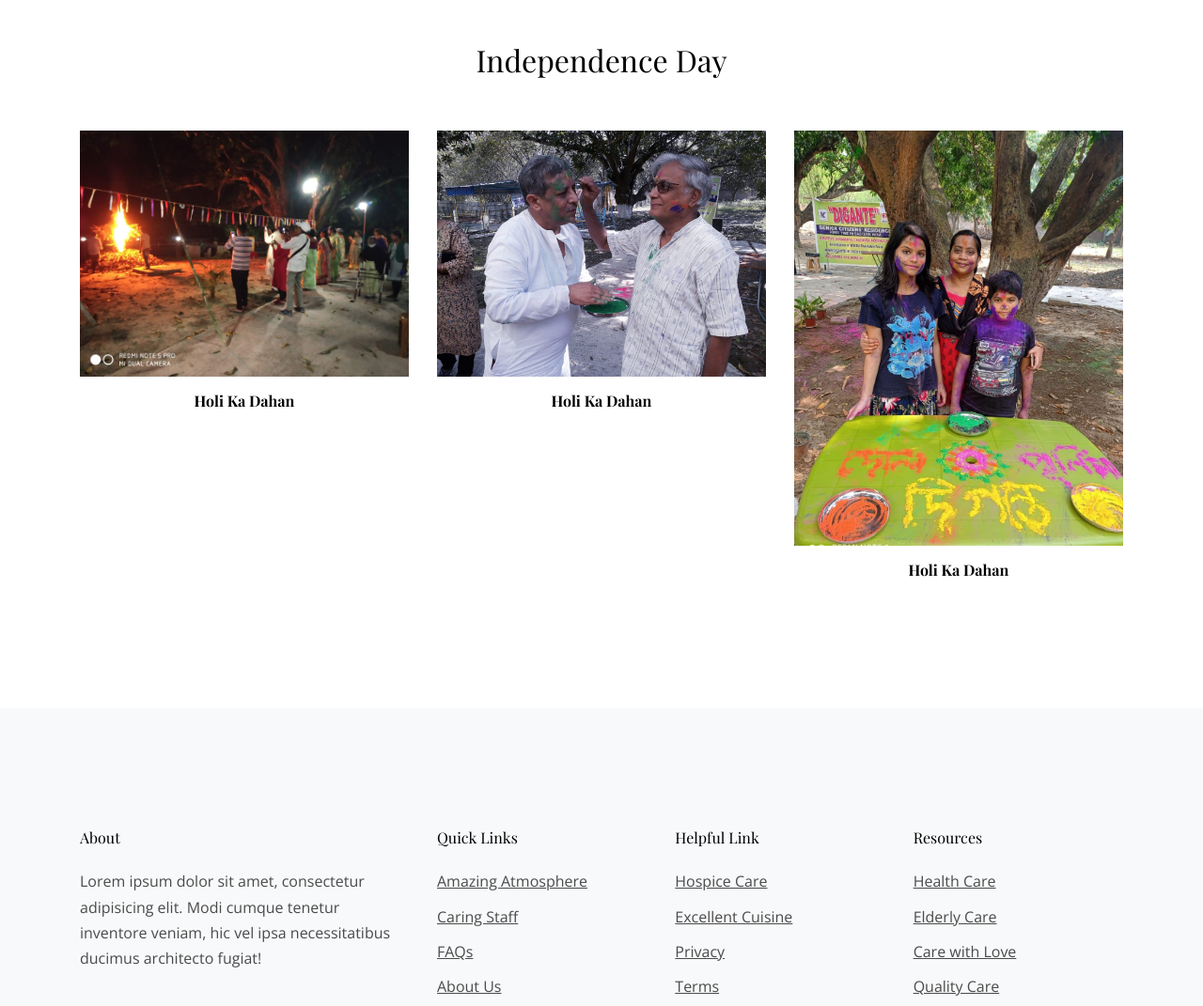
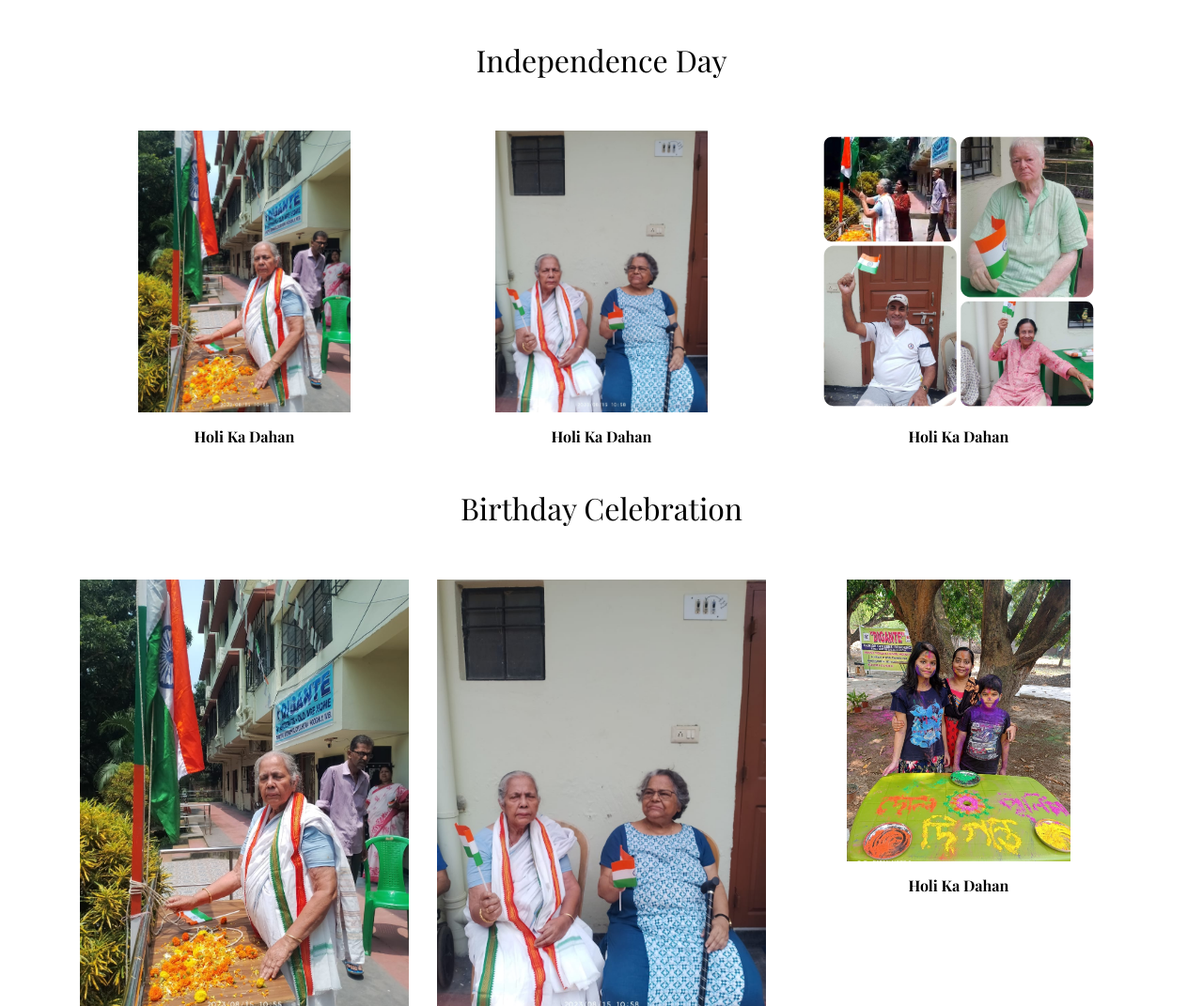
Before and after one commit to arkodeep3404/digante, a plain HTML site: page gallery.html in a window 1280 px wide. Shown: the part 1286-2357 px from the top of the page at 94% size. Drawn offline with nearby package versions, Linux system fonts and the light colour scheme; files whose address does not match are found by name.

Commit message:
photo update

```diff
--- a/gallery.html
+++ b/gallery.html
@@ -186,7 +186,7 @@
             <div class="blog-entry mb-5">
 
               <div class="mb-3">
-                <img src="images/142.jpg" alt="Image" class="img-fluid">
+                <img src="images/129.jpg" alt="Image" class="img-fluid" style="max-height: 300px;">
               </div>
 
               <h2 class="text-black">Holi Ka Dahan</h2>
@@ -197,7 +197,7 @@
             <div class="blog-entry mb-5">
 
               <div class="mb-3">
-                <img src="images/34.jpg" alt="Image" class="img-fluid">
+                <img src="images/130.jpg" alt="Image" class="img-fluid" style="max-height: 300px;">
               </div>
 
               <h2 class="text-black">Holi Ka Dahan</h2>
@@ -208,18 +208,64 @@
             <div class="blog-entry mb-5">
 
               <div class="mb-3">
-                <img src="images/62.jpg" alt="Image" class="img-fluid">
+                <img src="images/170.jpg" alt="Image" class="img-fluid" style="max-height: 300px;">
+              </div>
+
+              <h2 class="text-black">Holi Ka Dahan</h2>
+
+            </div>
+
+          </div>
+        </div>
+      </div>
+
+      <!-- TILL HERE -->
+
+      <div class="container">
+        <div class="row mb-5 justify-content-center">
+          <div class="col-7 text-center">
+            <div class="heading">
+              <h2 class="text-black">Birthday Celebration</h2>
+            </div>
+          </div>
+        </div>
+        <div class="row">
+          <div class="col-md-4">
+            <div class="blog-entry mb-5">
+
+              <div class="mb-3">
+                <img src="images/129.jpg" alt="Image" class="img-fluid">
               </div>
 
               <h2 class="text-black">Holi Ka Dahan</h2>
 
             </div>
           </div>
+          <div class="col-md-4">
+            <div class="blog-entry mb-5">
+
+              <div class="mb-3">
+                <img src="images/130.jpg" alt="Image" class="img-fluid">
+              </div>
+
+              <h2 class="text-black">Holi Ka Dahan</h2>
+
+            </div>
+          </div>
+          <div class="col-md-4">
+            <div class="blog-entry mb-5">
+
+              <div class="mb-3">
+                <img src="images/62.jpg" alt="Image" class="img-fluid" style="max-height: 300px;">
+              </div>
+
+              <h2 class="text-black">Holi Ka Dahan</h2>
+
+            </div>
+
+          </div>
         </div>
       </div>
-
-      <!-- TILL HERE -->
-
 
 
     </div>
```
Also changed, not shown: code.txt (added), images/129.jpg (added), images/130.jpg (added), images/170.jpg (added).
